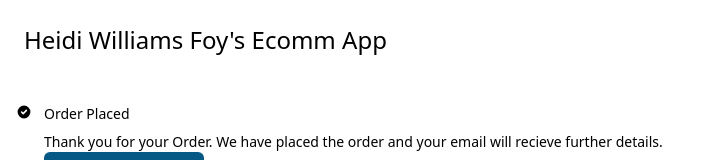
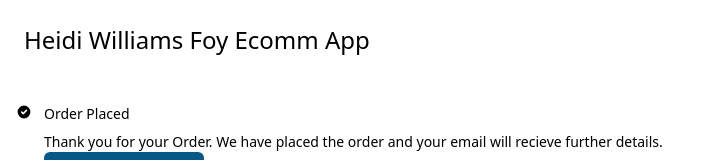
Before and after one commit to HeidiW/hwf-ecommerce, a Next.js app: page /thank-you in a window 1280 px wide. Shown: the top 160 px of the page, without its empty margins (0-705 px from the left). Built offline with nearby package versions, Linux system fonts and the light colour scheme.

Commit message:
fixed navbar issue

```diff
--- a/src/app/components/Navbar.tsx
+++ b/src/app/components/Navbar.tsx
@@ -7,7 +7,7 @@ const Navbar = () => {
                 <div className="flex justify-start lg:w-0 lg:flex-1">
                     <h1 className="text-2xl">
                         <NextLink href="/" className="cursor-pointer">
-                            Heidi Williams Foy's Ecomm App
+                            Heidi Williams Foy Ecomm App
                         </NextLink>
                     </h1>
                 </div>
```
